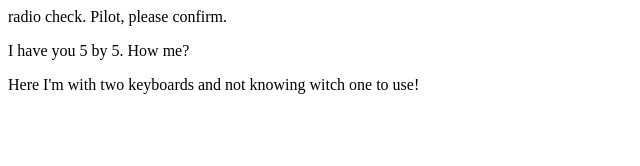
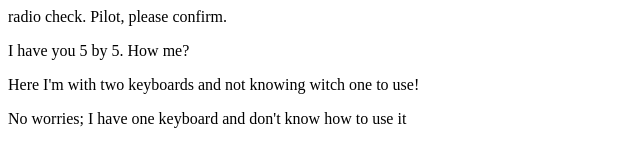
Before and after one commit to mtorres9095/communication-log, a plain HTML site: page index.html in a window 1280 px wide. Shown: the whole page, without its empty margins (0-640 px from the left). Drawn offline with Linux system fonts and the light colour scheme.

Commit message:
Comment #3

```diff
--- a/index.html
+++ b/index.html
@@ -3,5 +3,6 @@
      <p> radio check. Pilot, please confirm.</p>
      <p> I have you 5 by 5. How me?</p>
      <p>Here I'm with two keyboards and not knowing witch one to use!</p>
+     <p>No worries; I have one keyboard and don't know how to use it</p>
  </body>
 </html>
```
